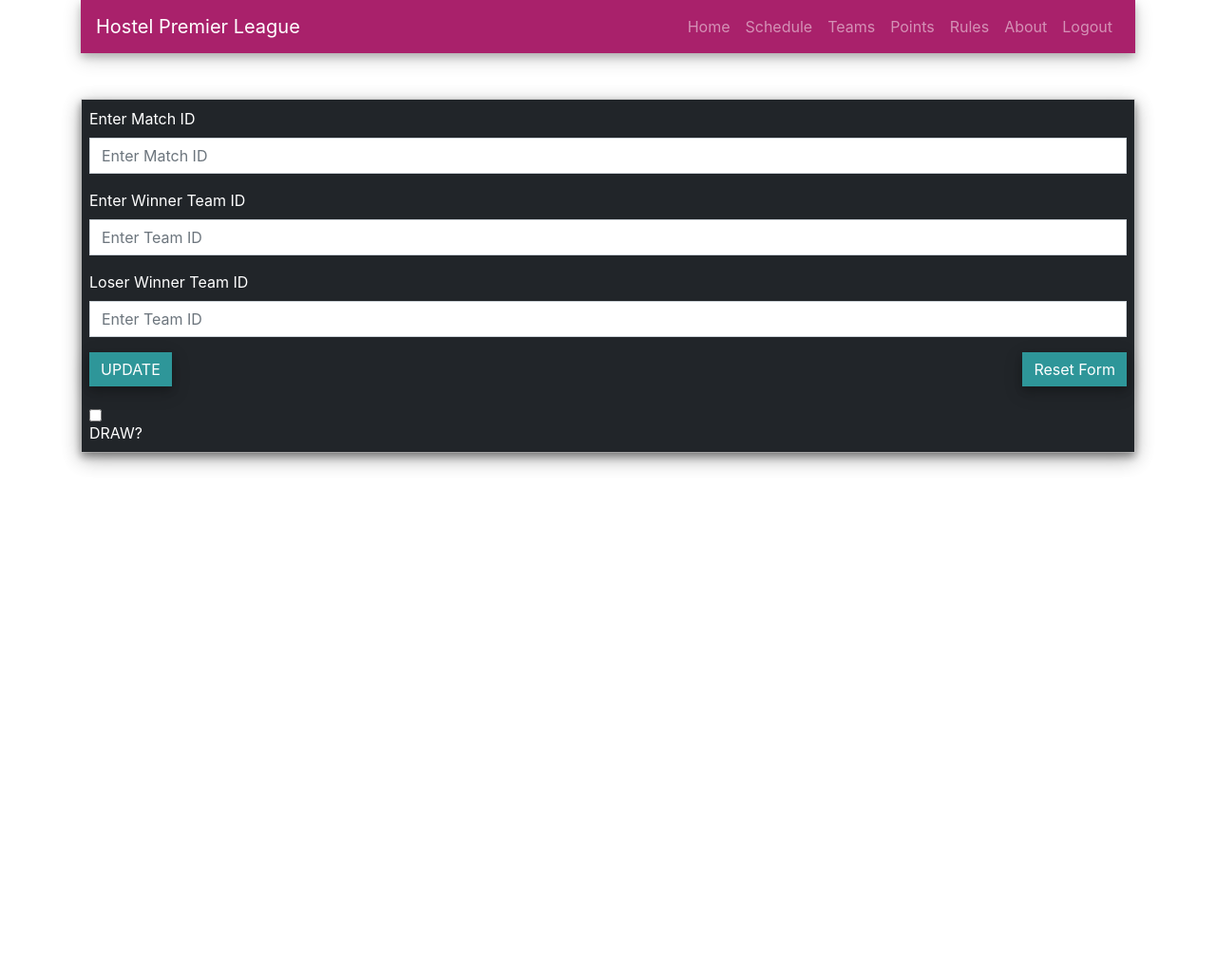
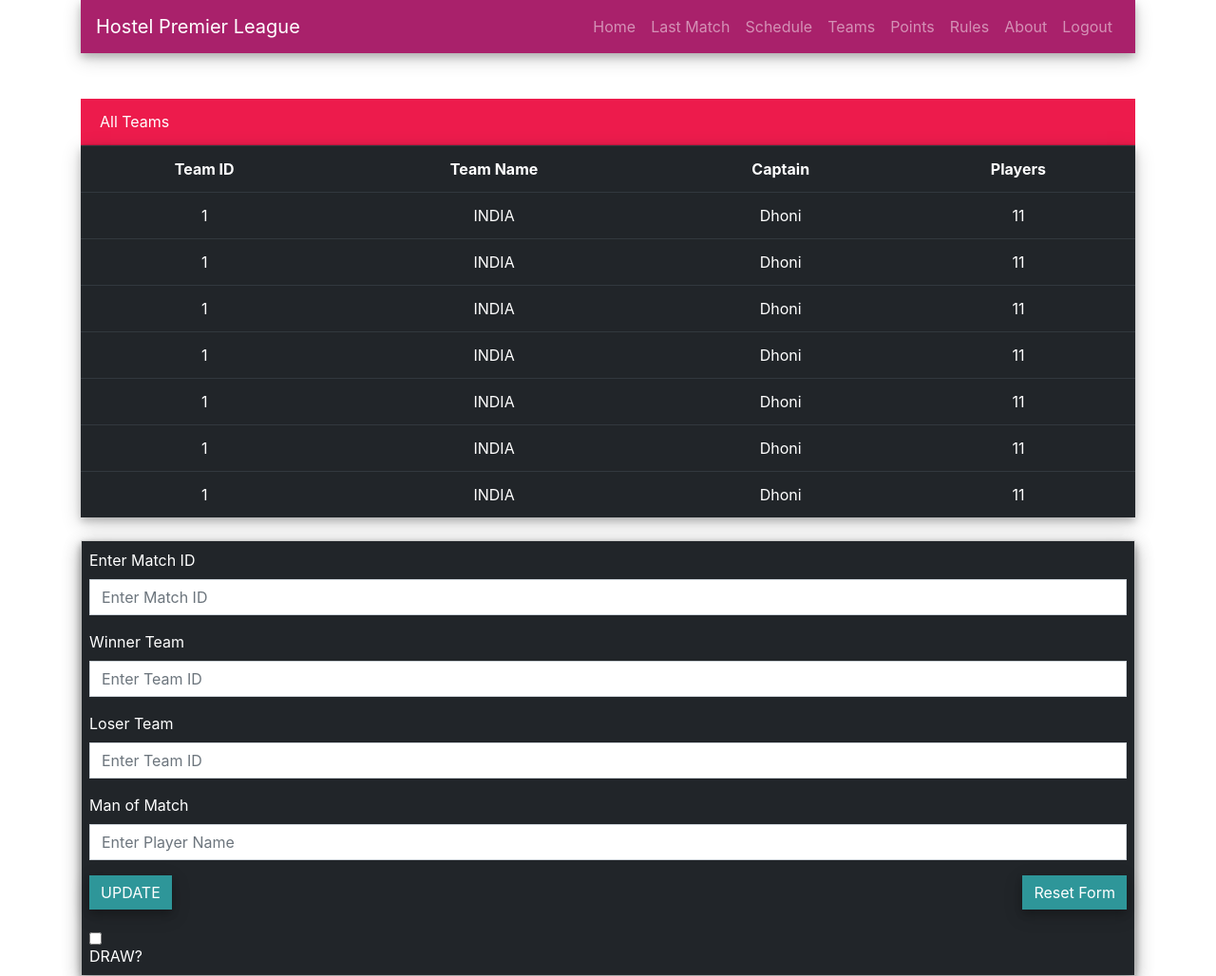
Before and after one commit to ojasathghara/NIEHowZatt, a Flask app: page /summary in a window 1280 px wide. Shown: the whole page at 95% size. Before the commit the page ends 494 px from the top, so only its background shows below. Run offline with Flask 2, Linux system fonts and the light colour scheme; the visitor is signed in with stand-in values (Sample User, id 1); some libraries are stand-ins or nearby versions.

Commit message:
Added last match page

```diff
--- a/app.py
+++ b/app.py
@@ -8,6 +8,21 @@ methods = ['GET', 'POST'] #defined for ease
 
 app = Flask(__name__)
 app.secret_key = '1499058058097067107'
+
+match = {
+    'team1_name': "India",
+    'team2_name': "RSA",
+    'winner_team': "India",
+    'man_of_match': "Ojaswi"
+}
+
+indieTeamDetails = {
+    'team_name': "India",
+    'team_captain': "Ojaswi",
+    'top_player': "Nikhil",   #must be updated after sql query.
+    'matches': 5,
+    'points': 10
+}
 
 
 # -----------------------------------------------------ROUTES------------------------------------------------------------
@@ -51,7 +66,16 @@ def rules():
 def about():
     return render_template("about.html",title="About")
 
-#-------------------ADMIN ROUTES---------------------------------
+@app.route("/lastMatch")
+def lastMatch():
+    return render_template("lastMatch.html", title="Last Match", match=match)
+
+@app.route("/teams/<teamName>")
+def indieTeam(teamName):
+    return render_template("indieTeam.html", team=indieTeamDetails)
+
+
+#-------------------ADMIN and FORMS ROUTES---------------------------------
 @app.route("/dashboard", methods=methods)
 @login_required
 def dashboard():
--- a/templates/layout.html
+++ b/templates/layout.html
@@ -26,6 +26,7 @@
         <div class="collapse navbar-collapse" id="navbarSupportedContent">
             <ul class="navbar-nav ml-auto">
                 <li class="nav-item"><a class="nav-link" href="{{ url_for('home') }}">Home</a></li>
+                <li class="nav-item"><a class="nav-link" href="{{ url_for('lastMatch') }}">Last Match</a></li>
                 <li class="nav-item"><a class="nav-link" href="{{ url_for('schedule') }}">Schedule</a></li>
                 <li class="nav-item"><a class="nav-link" href="{{ url_for('teams') }}">Teams</a></li>
                 <li class="nav-item"><a class="nav-link" href="{{ url_for('points') }}">Points</a></li>
--- a/templates/summary.html
+++ b/templates/summary.html
@@ -13,8 +13,22 @@
 
 -->
 
+<div class="card border-0 mt-5">
+    <div class="card-header bg-red text-white rounded-0">All Teams</div>
+    <table class="table table-dark text-center rounded-0 paper">
+        <tr><th>Team ID</th><th>Team Name</th><th>Captain</th><th>Players</th></tr>
+        <tr><td>1</td><td>INDIA</td><td>Dhoni</td><td>11</td></tr>
+        <tr><td>1</td><td>INDIA</td><td>Dhoni</td><td>11</td></tr>
+        <tr><td>1</td><td>INDIA</td><td>Dhoni</td><td>11</td></tr>
+        <tr><td>1</td><td>INDIA</td><td>Dhoni</td><td>11</td></tr>
+        <tr><td>1</td><td>INDIA</td><td>Dhoni</td><td>11</td></tr>
+        <tr><td>1</td><td>INDIA</td><td>Dhoni</td><td>11</td></tr>
+        <tr><td>1</td><td>INDIA</td><td>Dhoni</td><td>11</td></tr>
+    </table>
+</div>
 
-<div class="card paper rounded-0 mt-5">
+
+<div class="card paper rounded-0 mt-2">
     <form class="bg-darker text-white paper rounded-0 border-0 p-2" id="match_summary_form" method="POST" action="" onsubmit="alert('Updated!')">
         <div class="form-group">
             <label for="match_id">Enter Match ID</label>
@@ -22,13 +36,18 @@
         </div>
 
         <div class="form-group">
-            <label for="win_team_id">Enter Winner Team ID</label>
+            <label for="win_team_id">Winner Team</label>
             <input type="text" name="win_id" class="form-control rounded-0" id="win_team_id" placeholder="Enter Team ID" required>
         </div>
 
         <div class="form-group">
-            <label for="lose_team_id">Loser Winner Team ID</label>
+            <label for="lose_team_id">Loser Team</label>
             <input type="text" name="lose_id" class="form-control rounded-0" id="lose_team_id" placeholder="Enter Team ID" required>
+        </div>
+
+        <div class="form-group">
+            <label for="man_of_match_id">Man of Match</label>
+            <input type="text" name="man_of_match_id" class="form-control rounded-0" id="man_of_match_id" placeholder="Enter Player Name" required>
         </div>
 
         <button type="submit" name="summary" class="btn btn-dark bg-teal border-0 float-left rounded-0 paper">UPDATE</button>
```
Also changed, not shown: notes.txt (+25 -1 lines), templates/indieTeam.html (added, +19 -0 lines), templates/lastMatch.html (added, +15 -0 lines).
